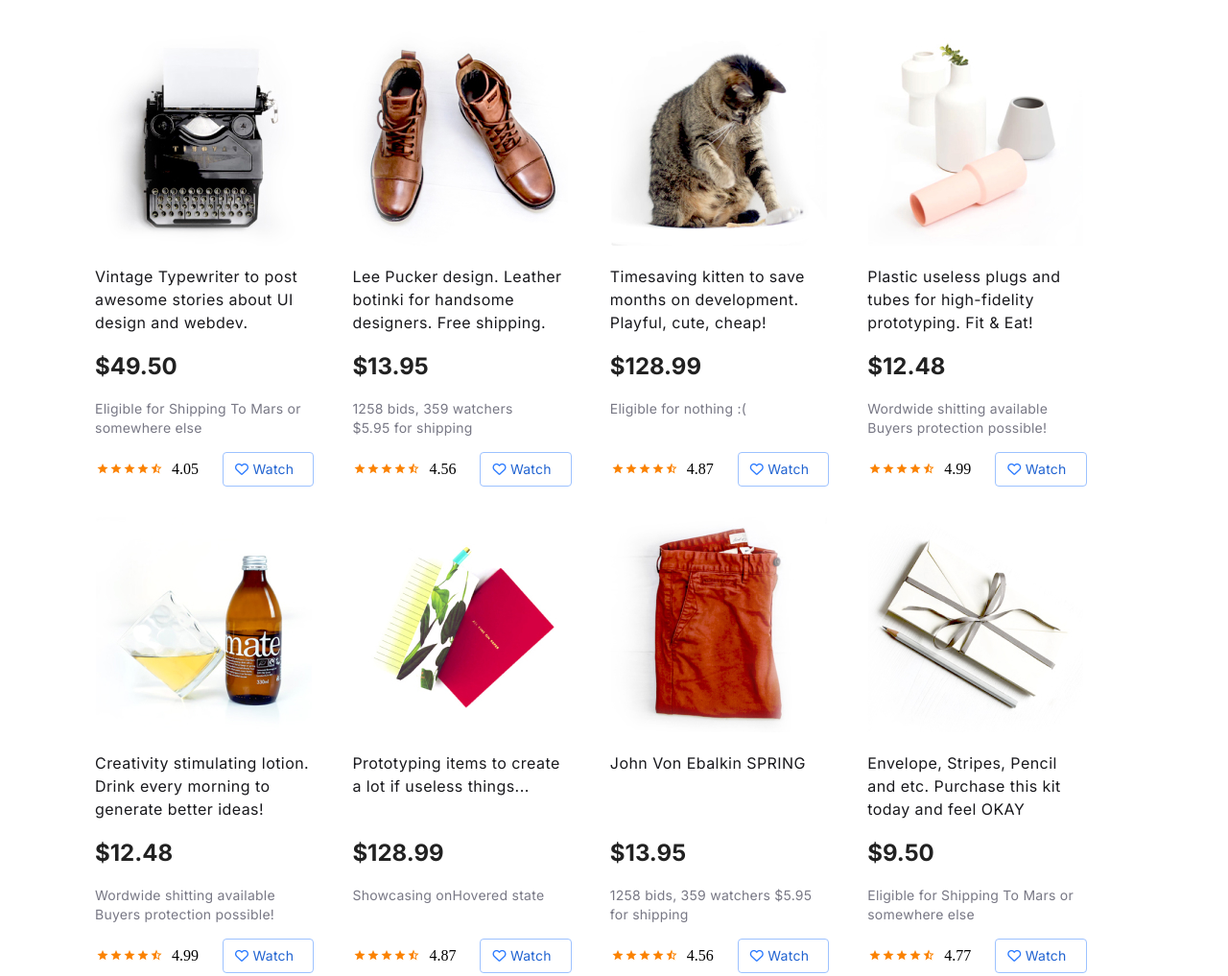
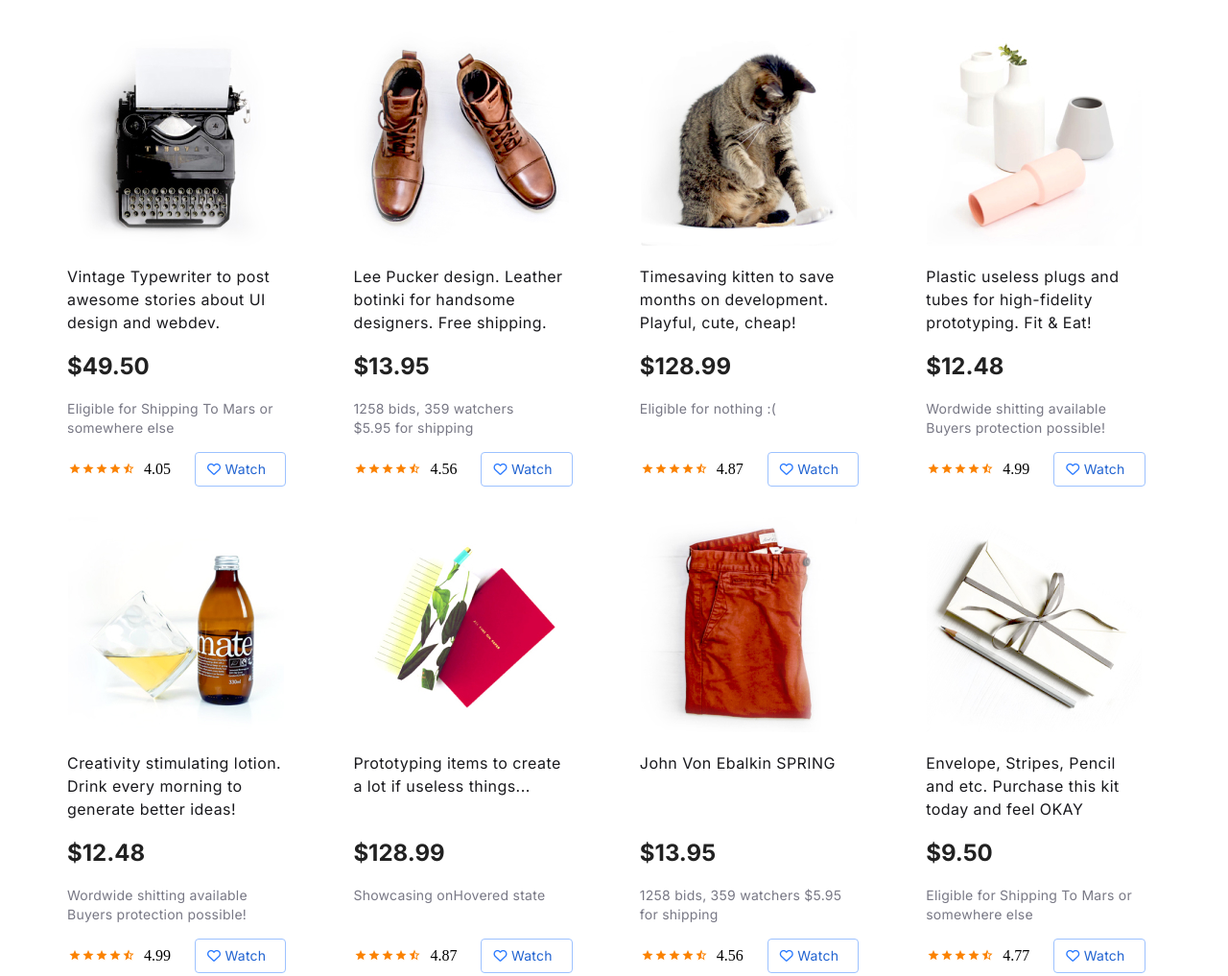
Before and after one commit to LeoSAN10/stormnet, a plain HTML site: page dz4/index.html in a window 1280 px wide. Shown: the top 1017 px of the page at 96% size. Drawn offline with Linux system fonts and the light colour scheme.

Commit message:
fix size styles

```diff
--- a/dz4/style.css
+++ b/dz4/style.css
@@ -8,7 +8,7 @@ body{
     height: 1510px;
 }
 .container{
-    max-width: 1082px;
+    max-width: 1200px;
     margin:0 auto;
 }
 .top{
@@ -67,8 +67,9 @@ color: #787885;
 
 
 .item{
-    max-width: 259px;
+    max-width: 270px;
     margin-right: 40px;
+    margin-left: 30px;
 }
 
 .rateOffer{
```
